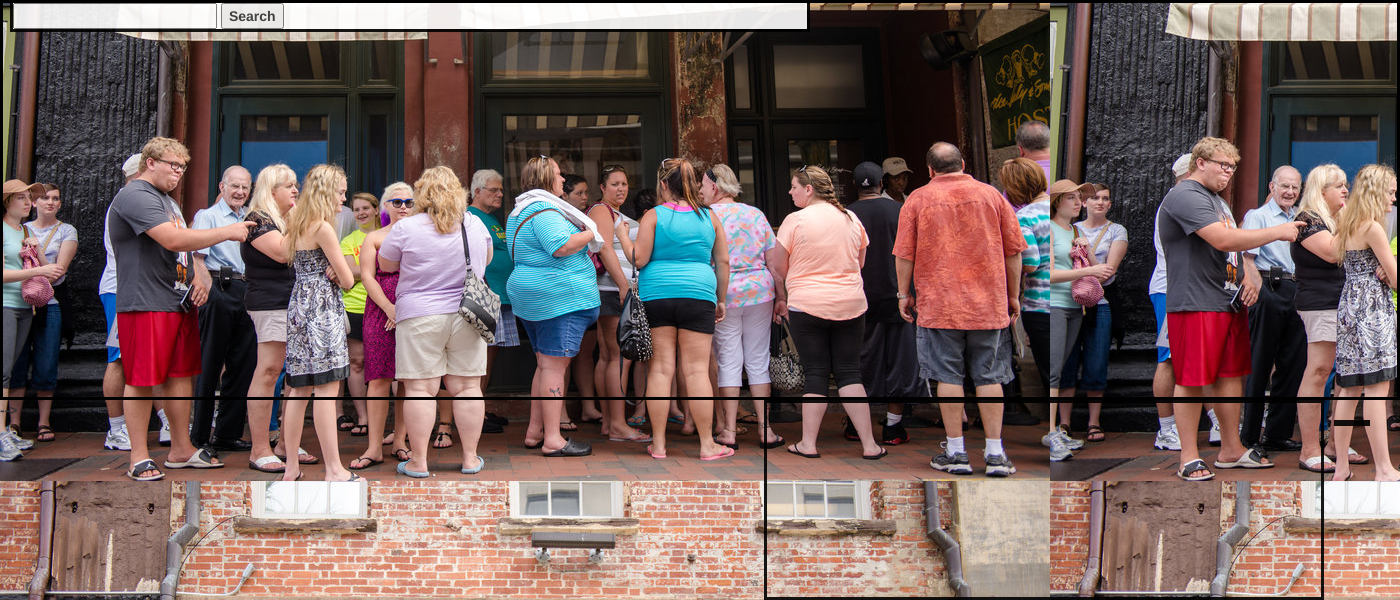
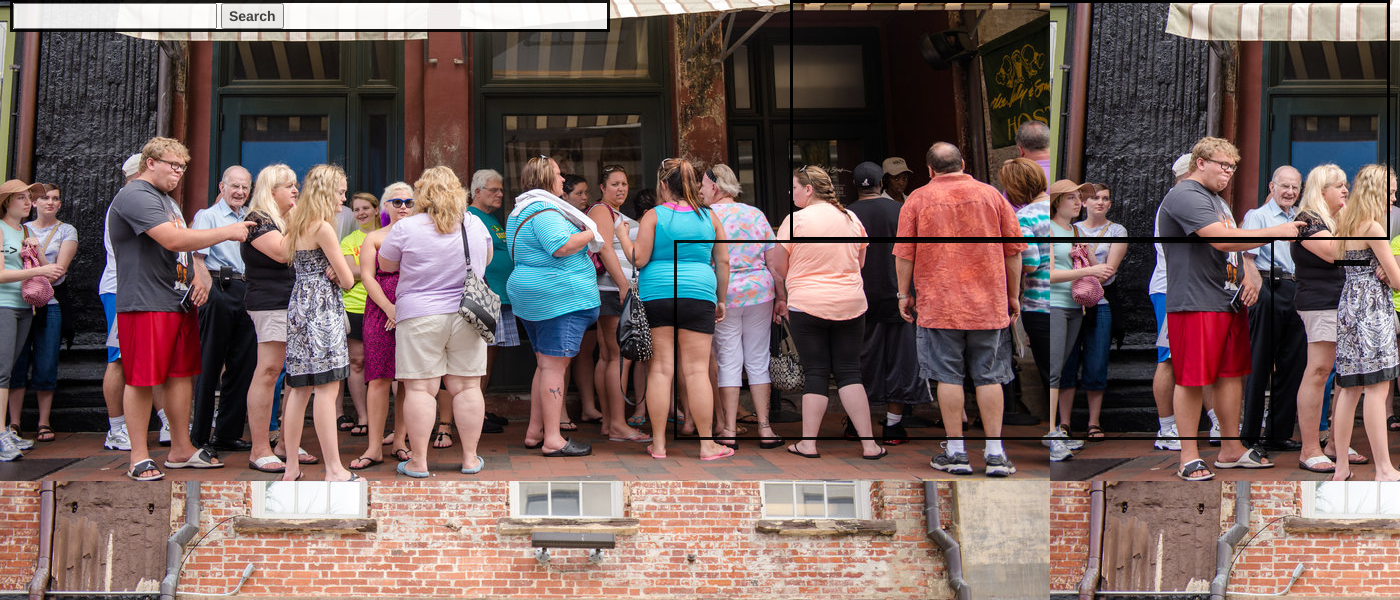
Before and after one commit to vandenvlekkert/RealTime-Eateries, a PHP site: page /index.html in a window 1400 px wide. Shown: the part 220-820 px from the top of the page. Run offline with PHP 8.4, Linux system fonts and the light colour scheme; some libraries are stand-ins or nearby versions; some web fonts are replaced.

Commit message:
new stuff

```diff
--- a/assets/style.css
+++ b/assets/style.css
@@ -16,7 +16,7 @@ h1{
 	font-family: 'Shrikhand';
 }
 .yelp{
-	width: 800px;
+	width: 600px;
 	height: auto;
 	border: 3px solid black;
 	float: left;
@@ -25,8 +25,9 @@ h1{
 	opacity: 0.9;
 }
 #map{
- height: 50%;
- margin: 0;
+ height: 30%;
+ width: 600px;
+ margin-left: 790px;
  border: 3px solid black;
 }
 
@@ -50,10 +51,11 @@ h1{
 }
 #info{
 	height: 200px;
-	width: 40%;
+	width: 600px;
 	float: right;
 	border:3px black solid;
 	opacity: 0.9;
+	margin:0 50px 0 610px;
 }
 form.navbar-form{
 margin-right: 20px;
```
